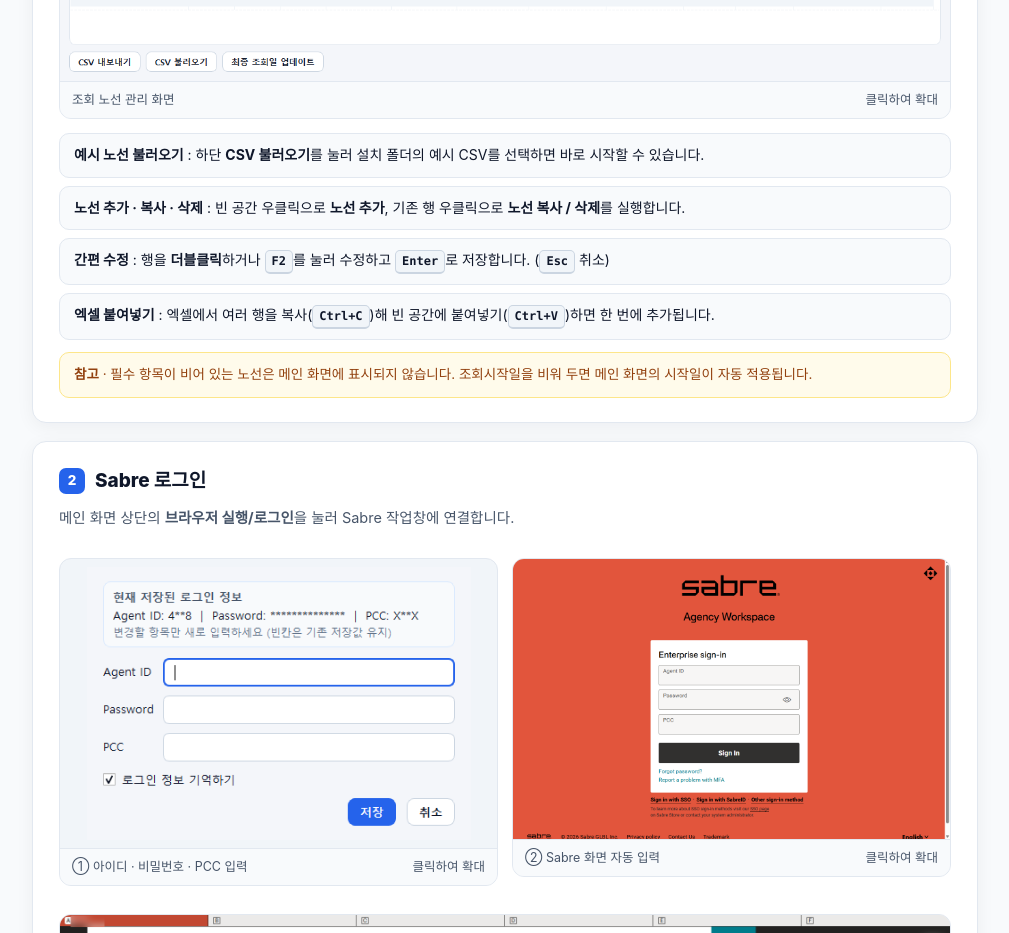
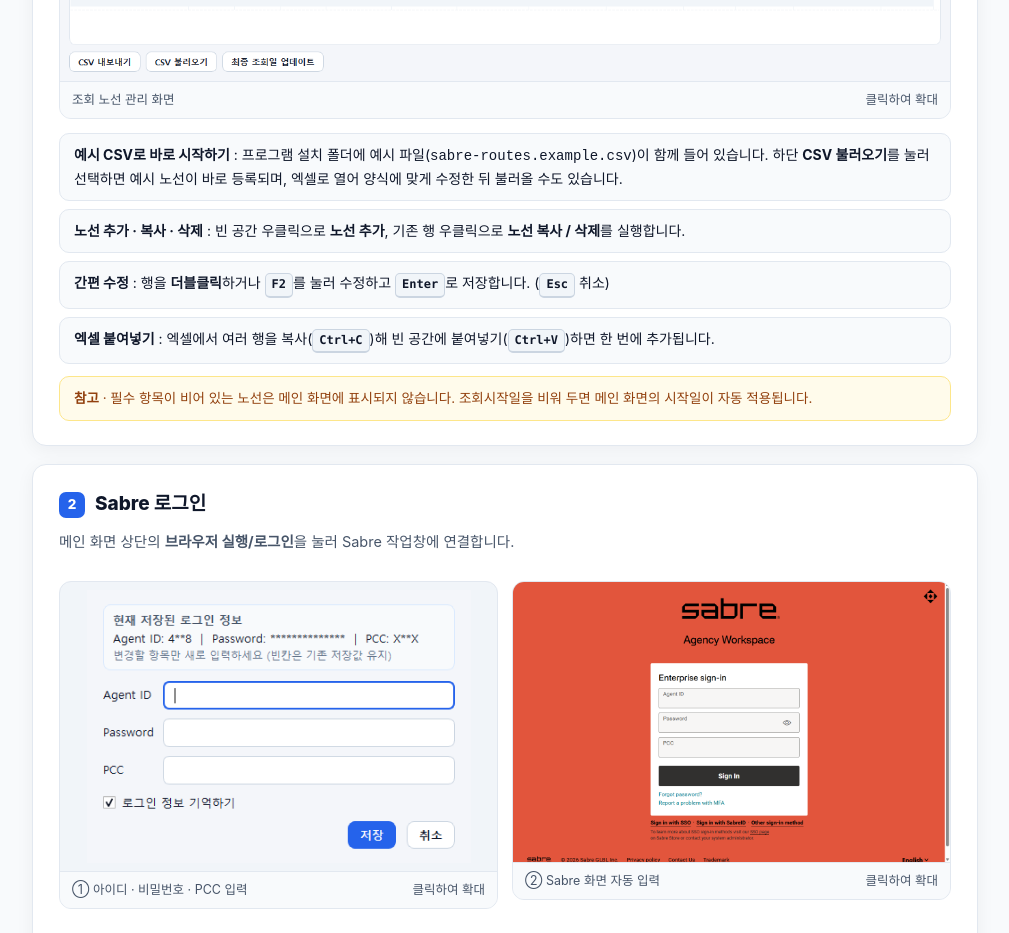
Before and after one commit to KAKNAKIAK/sabre-auto-lookup, a plain HTML site: page index.html in a window 1280 px wide. Shown: the part 780-1713 px from the top of the page, without its empty margins (262-1271 px from the left). Drawn offline with Linux system fonts and the light colour scheme.

Commit message:
docs: clarify bundled example CSV usage in route management guide

```diff
--- a/index.html
+++ b/index.html
@@ -340,7 +340,7 @@
         </figure>
 
         <ul class="points">
-          <li><strong>예시 노선 불러오기</strong> : 하단 <strong>CSV 불러오기</strong>를 눌러 설치 폴더의 예시 CSV를 선택하면 바로 시작할 수 있습니다.</li>
+          <li><strong>예시 CSV로 바로 시작하기</strong> : 프로그램 설치 폴더에 예시 파일(<code>sabre-routes.example.csv</code>)이 함께 들어 있습니다. 하단 <strong>CSV 불러오기</strong>를 눌러 선택하면 예시 노선이 바로 등록되며, 엑셀로 열어 양식에 맞게 수정한 뒤 불러올 수도 있습니다.</li>
           <li><strong>노선 추가 · 복사 · 삭제</strong> : 빈 공간 우클릭으로 <strong>노선 추가</strong>, 기존 행 우클릭으로 <strong>노선 복사 / 삭제</strong>를 실행합니다.</li>
           <li><strong>간편 수정</strong> : 행을 <strong>더블클릭</strong>하거나 <kbd>F2</kbd>를 눌러 수정하고 <kbd>Enter</kbd>로 저장합니다. (<kbd>Esc</kbd> 취소)</li>
           <li><strong>엑셀 붙여넣기</strong> : 엑셀에서 여러 행을 복사(<kbd>Ctrl+C</kbd>)해 빈 공간에 붙여넣기(<kbd>Ctrl+V</kbd>)하면 한 번에 추가됩니다.</li>
```
